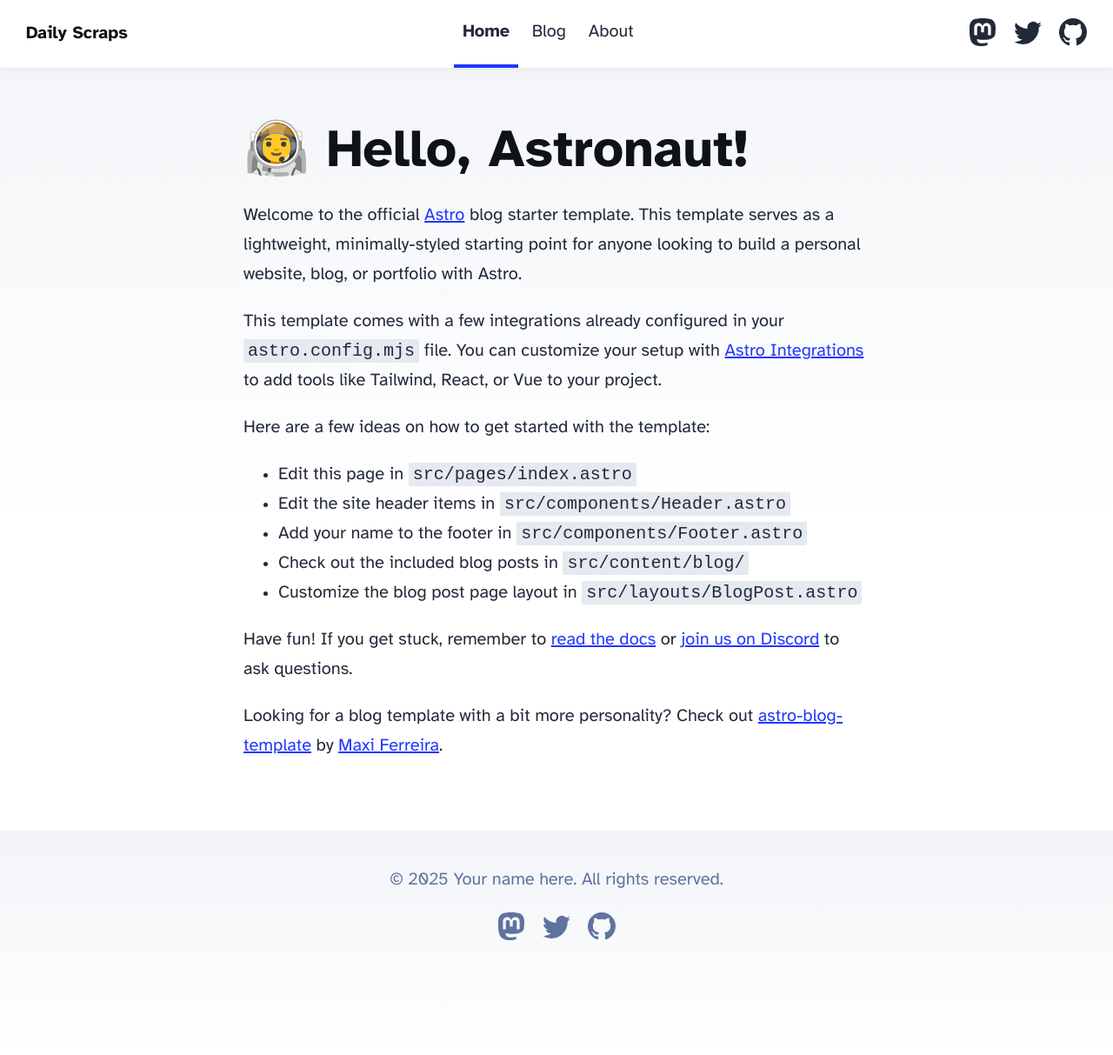
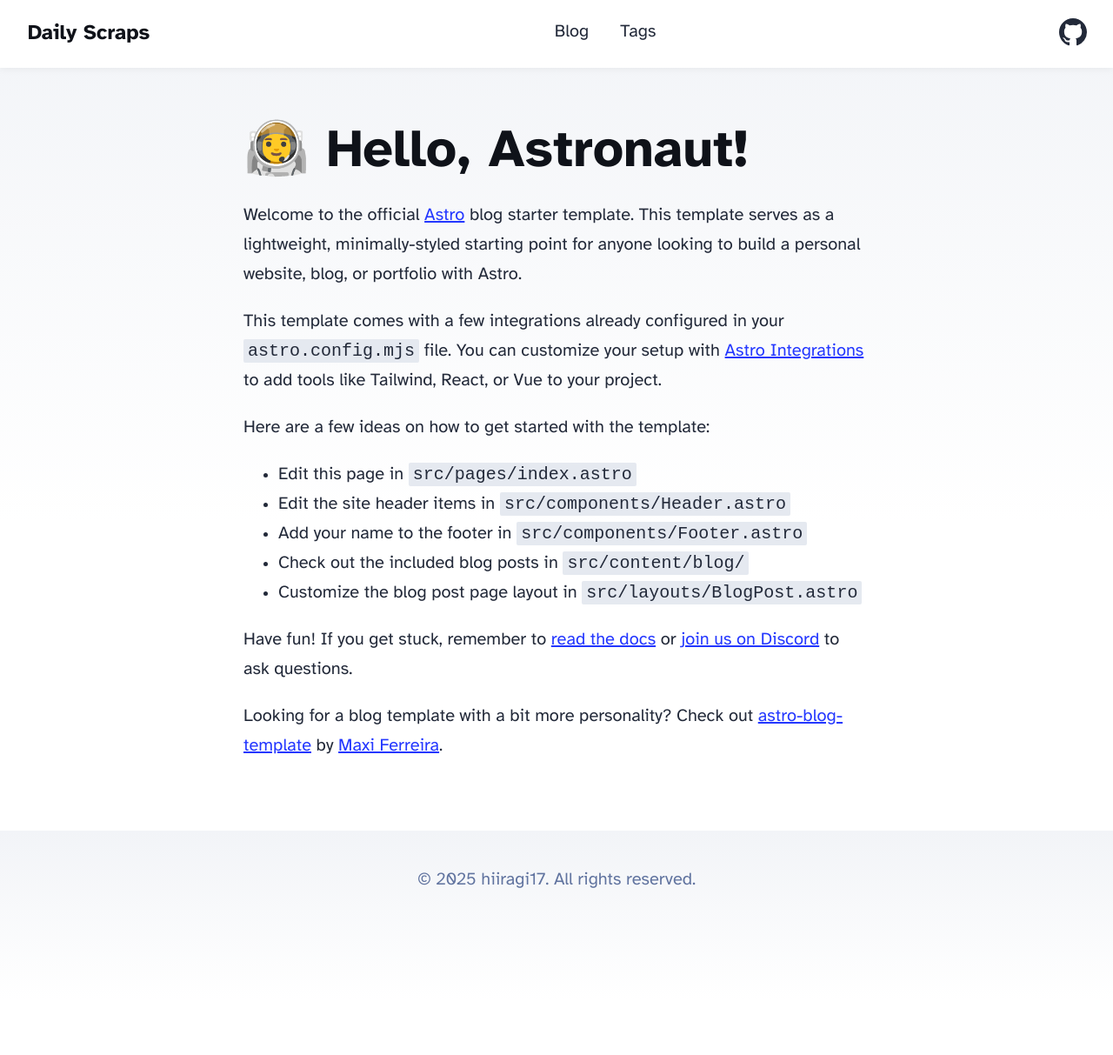
Before and after one commit to hiiragi17/daily-scraps, an Astro site: page / in a window 1280 px wide. Shown: the whole page at 87% size. After the commit the page ends 1149 px from the top, so only its background shows below. Built offline with nearby package versions, Linux system fonts and the light colour scheme; Astro itself is replaced by a stand-in of ours.

Commit message:
fix:フッターとヘッダーの修正

```diff
--- a/src/components/Footer.astro
+++ b/src/components/Footer.astro
@@ -3,40 +3,7 @@
 ---
 
 <footer>
-	&copy; {today.getFullYear()} Your name here. All rights reserved.
-	<div class="social-links">
-		<a href="https://m.webtoo.ls/@astro" target="_blank">
-			<span class="sr-only">Follow Astro on Mastodon</span>
-			<svg
-				viewBox="0 0 16 16"
-				aria-hidden="true"
-				width="32"
-				height="32"
-				astro-icon="social/mastodon"
-				><path
-					fill="currentColor"
-					d="M11.19 12.195c2.016-.24 3.77-1.475 3.99-2.603.348-1.778.32-4.339.32-4.339 0-3.47-2.286-4.488-2.286-4.488C12.062.238 10.083.017 8.027 0h-.05C5.92.017 3.942.238 2.79.765c0 0-2.285 1.017-2.285 4.488l-.002.662c-.004.64-.007 1.35.011 2.091.083 3.394.626 6.74 3.78 7.57 1.454.383 2.703.463 3.709.408 1.823-.1 2.847-.647 2.847-.647l-.06-1.317s-1.303.41-2.767.36c-1.45-.05-2.98-.156-3.215-1.928a3.614 3.614 0 0 1-.033-.496s1.424.346 3.228.428c1.103.05 2.137-.064 3.188-.189zm1.613-2.47H11.13v-4.08c0-.859-.364-1.295-1.091-1.295-.804 0-1.207.517-1.207 1.541v2.233H7.168V5.89c0-1.024-.403-1.541-1.207-1.541-.727 0-1.091.436-1.091 1.296v4.079H3.197V5.522c0-.859.22-1.541.66-2.046.456-.505 1.052-.764 1.793-.764.856 0 1.504.328 1.933.983L8 4.39l.417-.695c.429-.655 1.077-.983 1.934-.983.74 0 1.336.259 1.791.764.442.505.661 1.187.661 2.046v4.203z"
-				></path></svg
-			>
-		</a>
-		<a href="https://twitter.com/astrodotbuild" target="_blank">
-			<span class="sr-only">Follow Astro on Twitter</span>
-			<svg viewBox="0 0 16 16" aria-hidden="true" width="32" height="32" astro-icon="social/twitter"
-				><path
-					fill="currentColor"
-					d="M5.026 15c6.038 0 9.341-5.003 9.341-9.334 0-.14 0-.282-.006-.422A6.685 6.685 0 0 0 16 3.542a6.658 6.658 0 0 1-1.889.518 3.301 3.301 0 0 0 1.447-1.817 6.533 6.533 0 0 1-2.087.793A3.286 3.286 0 0 0 7.875 6.03a9.325 9.325 0 0 1-6.767-3.429 3.289 3.289 0 0 0 1.018 4.382A3.323 3.323 0 0 1 .64 6.575v.045a3.288 3.288 0 0 0 2.632 3.218 3.203 3.203 0 0 1-.865.115 3.23 3.23 0 0 1-.614-.057 3.283 3.283 0 0 0 3.067 2.277A6.588 6.588 0 0 1 .78 13.58a6.32 6.32 0 0 1-.78-.045A9.344 9.344 0 0 0 5.026 15z"
-				></path></svg
-			>
-		</a>
-		<a href="https://github.com/withastro/astro" target="_blank">
-			<span class="sr-only">Go to Astro's GitHub repo</span>
-			<svg viewBox="0 0 16 16" aria-hidden="true" width="32" height="32" astro-icon="social/github"
-				><path
-					fill="currentColor"
-					d="M8 0C3.58 0 0 3.58 0 8c0 3.54 2.29 6.53 5.47 7.59.4.07.55-.17.55-.38 0-.19-.01-.82-.01-1.49-2.01.37-2.53-.49-2.69-.94-.09-.23-.48-.94-.82-1.13-.28-.15-.68-.52-.01-.53.63-.01 1.08.58 1.23.82.72 1.21 1.87.87 2.33.66.07-.52.28-.87.51-1.07-1.78-.2-3.64-.89-3.64-3.95 0-.87.31-1.59.82-2.15-.08-.2-.36-1.02.08-2.12 0 0 .67-.21 2.2.82.64-.18 1.32-.27 2-.27.68 0 1.36.09 2 .27 1.53-1.04 2.2-.82 2.2-.82.44 1.1.16 1.92.08 2.12.51.56.82 1.27.82 2.15 0 3.07-1.87 3.75-3.65 3.95.29.25.54.73.54 1.48 0 1.07-.01 1.93-.01 2.2 0 .21.15.46.55.38A8.012 8.012 0 0 0 16 8c0-4.42-3.58-8-8-8z"
-				></path></svg
-			>
-		</a>
+	&copy; {today.getFullYear()} hiiragi17. All rights reserved.
 	</div>
 </footer>
 <style>
--- a/src/components/Header.astro
+++ b/src/components/Header.astro
@@ -5,43 +5,25 @@
 
 <header>
 	<nav>
-		<h2><a href="/">{SITE_TITLE}</a></h2>
+		<h2><a href="/daily-scraps/">{SITE_TITLE}</a></h2>
 		<div class="internal-links">
-			<HeaderLink href="/">Home</HeaderLink>
-			<HeaderLink href="/blog">Blog</HeaderLink>
-			<HeaderLink href="/about">About</HeaderLink>
+			<HeaderLink href="/daily-scraps/blog">Blog</HeaderLink>
+			<HeaderLink href="/daily-scraps/tags">Tags</HeaderLink>
 		</div>
 		<div class="social-links">
-			<a href="https://m.webtoo.ls/@astro" target="_blank">
-				<span class="sr-only">Follow Astro on Mastodon</span>
-				<svg viewBox="0 0 16 16" aria-hidden="true" width="32" height="32"
-					><path
-						fill="currentColor"
-						d="M11.19 12.195c2.016-.24 3.77-1.475 3.99-2.603.348-1.778.32-4.339.32-4.339 0-3.47-2.286-4.488-2.286-4.488C12.062.238 10.083.017 8.027 0h-.05C5.92.017 3.942.238 2.79.765c0 0-2.285 1.017-2.285 4.488l-.002.662c-.004.64-.007 1.35.011 2.091.083 3.394.626 6.74 3.78 7.57 1.454.383 2.703.463 3.709.408 1.823-.1 2.847-.647 2.847-.647l-.06-1.317s-1.303.41-2.767.36c-1.45-.05-2.98-.156-3.215-1.928a3.614 3.614 0 0 1-.033-.496s1.424.346 3.228.428c1.103.05 2.137-.064 3.188-.189zm1.613-2.47H11.13v-4.08c0-.859-.364-1.295-1.091-1.295-.804 0-1.207.517-1.207 1.541v2.233H7.168V5.89c0-1.024-.403-1.541-1.207-1.541-.727 0-1.091.436-1.091 1.296v4.079H3.197V5.522c0-.859.22-1.541.66-2.046.456-.505 1.052-.764 1.793-.764.856 0 1.504.328 1.933.983L8 4.39l.417-.695c.429-.655 1.077-.983 1.934-.983.74 0 1.336.259 1.791.764.442.505.661 1.187.661 2.046v4.203z"
-					></path></svg
-				>
-			</a>
-			<a href="https://twitter.com/astrodotbuild" target="_blank">
-				<span class="sr-only">Follow Astro on Twitter</span>
-				<svg viewBox="0 0 16 16" aria-hidden="true" width="32" height="32"
-					><path
-						fill="currentColor"
-						d="M5.026 15c6.038 0 9.341-5.003 9.341-9.334 0-.14 0-.282-.006-.422A6.685 6.685 0 0 0 16 3.542a6.658 6.658 0 0 1-1.889.518 3.301 3.301 0 0 0 1.447-1.817 6.533 6.533 0 0 1-2.087.793A3.286 3.286 0 0 0 7.875 6.03a9.325 9.325 0 0 1-6.767-3.429 3.289 3.289 0 0 0 1.018 4.382A3.323 3.323 0 0 1 .64 6.575v.045a3.288 3.288 0 0 0 2.632 3.218 3.203 3.203 0 0 1-.865.115 3.23 3.23 0 0 1-.614-.057 3.283 3.283 0 0 0 3.067 2.277A6.588 6.588 0 0 1 .78 13.58a6.32 6.32 0 0 1-.78-.045A9.344 9.344 0 0 0 5.026 15z"
-					></path></svg
-				>
-			</a>
-			<a href="https://github.com/withastro/astro" target="_blank">
-				<span class="sr-only">Go to Astro's GitHub repo</span>
-				<svg viewBox="0 0 16 16" aria-hidden="true" width="32" height="32"
-					><path
+			<a href="https://github.com/hiiragi17" target="_blank">
+				<span class="sr-only">GitHub</span>
+				<svg viewBox="0 0 16 16" aria-hidden="true" width="32" height="32">
+					<path
 						fill="currentColor"
 						d="M8 0C3.58 0 0 3.58 0 8c0 3.54 2.29 6.53 5.47 7.59.4.07.55-.17.55-.38 0-.19-.01-.82-.01-1.49-2.01.37-2.53-.49-2.69-.94-.09-.23-.48-.94-.82-1.13-.28-.15-.68-.52-.01-.53.63-.01 1.08.58 1.23.82.72 1.21 1.87.87 2.33.66.07-.52.28-.87.51-1.07-1.78-.2-3.64-.89-3.64-3.95 0-.87.31-1.59.82-2.15-.08-.2-.36-1.02.08-2.12 0 0 .67-.21 2.2.82.64-.18 1.32-.27 2-.27.68 0 1.36.09 2 .27 1.53-1.04 2.2-.82 2.2-.82.44 1.1.16 1.92.08 2.12.51.56.82 1.27.82 2.15 0 3.07-1.87 3.75-3.65 3.95.29.25.54.73.54 1.48 0 1.07-.01 1.93-.01 2.2 0 .21.15.46.55.38A8.012 8.012 0 0 0 16 8c0-4.42-3.58-8-8-8z"
-					></path></svg
-				>
+					></path>
+				</svg>
 			</a>
 		</div>
 	</nav>
 </header>
+
 <style>
 	header {
 		margin: 0;
@@ -49,34 +31,46 @@
 		background: white;
 		box-shadow: 0 2px 8px rgba(var(--black), 5%);
 	}
+
 	h2 {
 		margin: 0;
-		font-size: 1em;
+		font-size: 1.2em;
+		font-weight: bold;
 	}
 
 	h2 a,
 	h2 a.active {
 		text-decoration: none;
 	}
+
 	nav {
 		display: flex;
 		align-items: center;
 		justify-content: space-between;
 	}
+
 	nav a {
 		padding: 1em 0.5em;
 		color: var(--black);
 		border-bottom: 4px solid transparent;
 		text-decoration: none;
 	}
+
 	nav a.active {
 		text-decoration: none;
 		border-bottom-color: var(--accent);
 	}
+
+	.internal-links {
+		display: flex;
+		gap: 1rem;
+	}
+
 	.social-links,
 	.social-links a {
 		display: flex;
 	}
+
 	@media (max-width: 720px) {
 		.social-links {
 			display: none;
--- a/src/components/HeaderLink.astro
+++ b/src/components/HeaderLink.astro
@@ -4,19 +4,21 @@
 type Props = HTMLAttributes<'a'>;
 
 const { href, class: className, ...props } = Astro.props;
-const pathname = Astro.url.pathname.replace(import.meta.env.BASE_URL, '');
-const subpath = pathname.match(/[^\/]+/g);
-const isActive = href === pathname || href === '/' + (subpath?.[0] || '');
+
+const { pathname } = Astro.url;
+const isActive = href === pathname || href === pathname.replace(/\/$/, '');
 ---
 
 <a href={href} class:list={[className, { active: isActive }]} {...props}>
 	<slot />
 </a>
+
 <style>
 	a {
 		display: inline-block;
 		text-decoration: none;
 	}
+
 	a.active {
 		font-weight: bolder;
 		text-decoration: underline;
```
